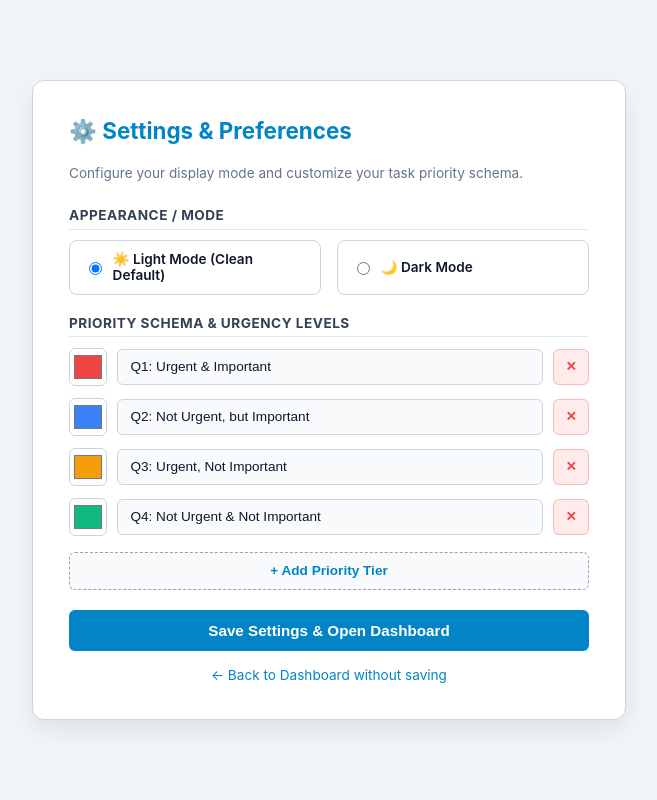
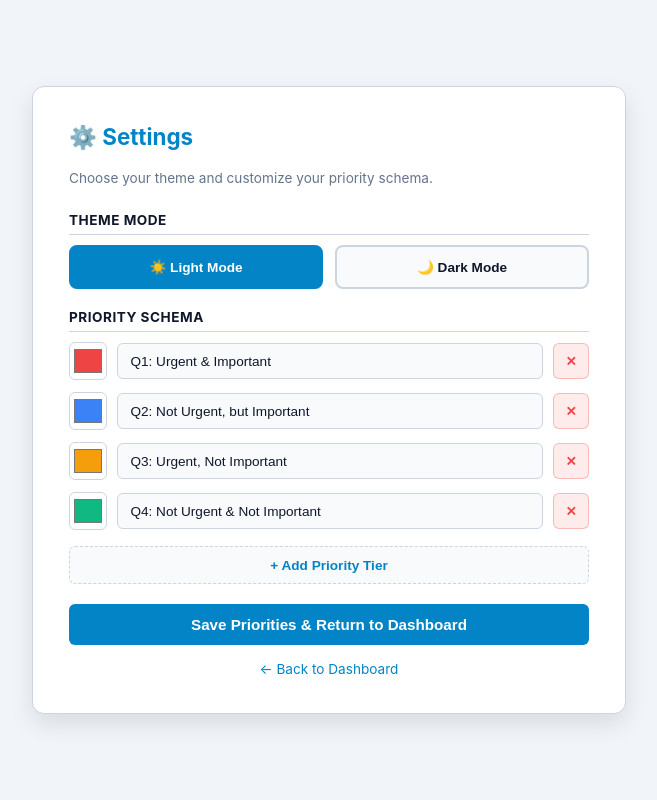
Before and after one commit to dynamixAI/priority-planner-app, a Flask app: page /settings in a window 1280 px wide. Shown: the whole page, without its empty margins (311-968 px from the left). Run offline with Flask 3, Linux system fonts and the light colour scheme; the visitor is signed in with stand-in values (Sample User, id 1); data comes from the database, SQL or seed files in the repository.

Commit message:
Add instant theme toggle, card click details modal, clean settings label, and calendar popout

```diff
--- a/app.py
+++ b/app.py
@@ -190,6 +190,17 @@ def logout():
     session.clear()
     return redirect(url_for("home"))
 
+@app.route("/api/theme", methods=["POST"])
+def update_theme():
+    if "user_id" not in session:
+        return jsonify({"error": "Unauthorized"}), 401
+    data = request.get_json()
+    new_theme = data.get("theme", "light")
+    with get_db() as conn:
+        conn.execute("UPDATE users SET theme = ? WHERE id = ?", (new_theme, session["user_id"]))
+        conn.commit()
+    return jsonify({"status": "success", "theme": new_theme})
+
 @app.route("/settings", methods=["GET", "POST"])
 @app.route("/priority-setup", methods=["GET", "POST"])
 def priority_setup():
@@ -200,7 +211,6 @@ def priority_setup():
     if request.method == "POST":
         labels = request.form.getlist("labels[]")
         colors = request.form.getlist("colors[]")
-        theme = request.form.get("theme", "light")
 
         new_priorities = []
         for i, (label, color) in enumerate(zip(labels, colors)):
@@ -216,10 +226,7 @@ def priority_setup():
             new_priorities = DEFAULT_PRIORITIES
 
         with get_db() as conn:
-            conn.execute(
-                "UPDATE users SET priorities_json = ?, theme = ? WHERE id = ?",
-                (json.dumps(new_priorities), theme, user_id)
-            )
+            conn.execute("UPDATE users SET priorities_json = ? WHERE id = ?", (json.dumps(new_priorities), user_id))
             conn.commit()
         return redirect(url_for("dashboard"))
 
@@ -296,7 +303,6 @@ def add_task():
         return jsonify({"error": "Unauthorized"}), 401
     data = request.get_json()
     time_val = data.get("time", "09:00")
-    # Clean time format to HH:MM
     if len(time_val) == 4:
         time_val = "0" + time_val
 
--- a/templates/priority_setup.html
+++ b/templates/priority_setup.html
@@ -1,13 +1,35 @@
 <!DOCTYPE html>
-<html lang="en">
+<html lang="en" data-theme="{{ theme }}">
 <head>
   <meta charset="UTF-8">
-  <title>Settings & Preferences | Priority Planner</title>
+  <title>Settings | Priority Planner</title>
   <style>
+    :root {
+      --bg: #f1f5f9;
+      --card-bg: #ffffff;
+      --text: #0f172a;
+      --border: #cbd5e1;
+      --subtext: #64748b;
+      --input-bg: #f8fafc;
+      --primary: #0284c7;
+      --primary-hover: #0369a1;
+    }
+
+    [data-theme="dark"] {
+      --bg: #0f172a;
+      --card-bg: #1e293b;
+      --text: #f8fafc;
+      --border: #334155;
+      --subtext: #94a3b8;
+      --input-bg: #0f172a;
+      --primary: #38bdf8;
+      --primary-hover: #0284c7;
+    }
+
     body {
       font-family: -apple-system, BlinkMacSystemFont, "Segoe UI", Roboto, sans-serif;
-      background: #f1f5f9;
-      color: #0f172a;
+      background: var(--bg);
+      color: var(--text);
       margin: 0;
       display: flex;
       align-items: center;
@@ -15,68 +37,82 @@
       min-height: 100vh;
       padding: 1.5rem;
       box-sizing: border-box;
+      transition: background 0.15s ease, color 0.15s ease;
     }
     .card {
-      background: #ffffff;
+      background: var(--card-bg);
       padding: 2.25rem;
       border-radius: 12px;
       width: 520px;
-      box-shadow: 0 10px 25px rgba(0,0,0,0.08);
-      border: 1px solid #cbd5e1;
+      box-shadow: 0 10px 25px rgba(0,0,0,0.1);
+      border: 1px solid var(--border);
     }
-    h2 { margin-top: 0; color: #0284c7; font-size: 1.4rem; }
-    p { font-size: 0.85rem; color: #64748b; line-height: 1.4; margin-bottom: 1.5rem; }
+    h2 { margin-top: 0; color: var(--primary); font-size: 1.4rem; }
+    p { font-size: 0.85rem; color: var(--subtext); line-height: 1.4; margin-bottom: 1.5rem; }
 
     .section-title {
       font-size: 0.85rem;
       font-weight: bold;
       text-transform: uppercase;
       letter-spacing: 0.5px;
-      color: #334155;
+      color: var(--text);
       margin-top: 1.25rem;
       margin-bottom: 0.65rem;
-      border-bottom: 1px solid #e2e8f0;
+      border-bottom: 1px solid var(--border);
       padding-bottom: 0.35rem;
     }
 
-    /* Theme Option Radio */
-    .theme-options { display: flex; gap: 1rem; margin-bottom: 1rem; }
-    .theme-label {
-      flex: 1;
+    /* Instant Theme Switch Buttons */
+    .theme-toggle-group {
+      display: grid;
+      grid-template-columns: 1fr 1fr;
+      gap: 0.75rem;
+      margin-bottom: 1.25rem;
+    }
+    .theme-btn {
+      padding: 0.75rem 1rem;
+      border-radius: 8px;
+      border: 2px solid var(--border);
+      background: var(--input-bg);
+      color: var(--text);
+      cursor: pointer;
+      font-weight: 600;
+      font-size: 0.85rem;
       display: flex;
       align-items: center;
+      justify-content: center;
       gap: 0.5rem;
-      padding: 0.65rem 0.85rem;
-      border: 1px solid #cbd5e1;
-      border-radius: 8px;
-      cursor: pointer;
-      font-size: 0.85rem;
-      font-weight: 600;
+      transition: all 0.15s ease;
     }
-    .theme-label:hover { border-color: #0284c7; }
+    .theme-btn:hover { border-color: var(--primary); }
+    .theme-btn.active {
+      border-color: var(--primary);
+      background: var(--primary);
+      color: #ffffff;
+    }
 
     .priority-list { display: flex; flex-direction: column; gap: 0.75rem; margin-bottom: 1rem; }
     .priority-row { display: flex; align-items: center; gap: 0.65rem; }
 
     input[type="color"] {
-      border: 1px solid #cbd5e1;
+      border: 1px solid var(--border);
       width: 38px;
       height: 38px;
       border-radius: 6px;
       cursor: pointer;
       padding: 2px;
-      background: #fff;
+      background: var(--card-bg);
     }
     input[type="text"] {
       flex: 1;
       padding: 0.6rem 0.75rem;
       border-radius: 6px;
-      border: 1px solid #cbd5e1;
-      background: #f8fafc;
-      color: #0f172a;
+      border: 1px solid var(--border);
+      background: var(--input-bg);
+      color: var(--text);
       font-size: 0.85rem;
     }
-    input[type="text"]:focus { outline: none; border-color: #0284c7; }
+    input[type="text"]:focus { outline: none; border-color: var(--primary); }
 
     .btn-delete {
       background: rgba(239, 68, 68, 0.1);
@@ -94,9 +130,9 @@
     .btn-delete:hover { background: rgba(239, 68, 68, 0.2); }
 
     .btn-add {
-      background: #f8fafc;
-      border: 1px dashed #94a3b8;
-      color: #0284c7;
+      background: var(--input-bg);
+      border: 1px dashed var(--border);
+      color: var(--primary);
       width: 100%;
       padding: 0.65rem;
       border-radius: 6px;
@@ -105,45 +141,43 @@
       font-weight: 600;
       margin-bottom: 1.25rem;
     }
-    .btn-add:hover { border-color: #0284c7; background: #f0f9ff; }
+    .btn-add:hover { border-color: var(--primary); }
 
     .btn-save {
       width: 100%;
       padding: 0.75rem;
       border-radius: 6px;
-      background: #0284c7;
+      background: var(--primary);
       color: #fff;
       font-weight: bold;
       border: none;
       cursor: pointer;
       font-size: 0.95rem;
     }
-    .btn-save:hover { background: #0369a1; }
+    .btn-save:hover { background: var(--primary-hover); }
     .back-link { text-align: center; margin-top: 1rem; font-size: 0.85rem; }
-    .back-link a { color: #0284c7; text-decoration: none; }
+    .back-link a { color: var(--primary); text-decoration: none; }
   </style>
 </head>
 <body>
   <div class="card">
-    <h2>⚙️ Settings & Preferences</h2>
-    <p>Configure your display mode and customize your task priority schema.</p>
+    <h2>⚙️ Settings</h2>
+    <p>Choose your theme and customize your priority schema.</p>
 
+    <!-- Instant Theme Selector -->
+    <div class="section-title">Theme Mode</div>
+    <div class="theme-toggle-group">
+      <button type="button" class="theme-btn {% if theme != 'dark' %}active{% endif %}" id="btnThemeLight" onclick="setInstantTheme('light')">
+        ☀️ Light Mode
+      </button>
+      <button type="button" class="theme-btn {% if theme == 'dark' %}active{% endif %}" id="btnThemeDark" onclick="setInstantTheme('dark')">
+        🌙 Dark Mode
+      </button>
+    </div>
+
+    <!-- Priority Urgency Schema -->
     <form method="POST">
-      <!-- Theme Selection -->
-      <div class="section-title">Appearance / Mode</div>
-      <div class="theme-options">
-        <label class="theme-label">
-          <input type="radio" name="theme" value="light" {% if theme == 'light' %}checked{% endif %}>
-          ☀️ Light Mode (Clean Default)
-        </label>
-        <label class="theme-label">
-          <input type="radio" name="theme" value="dark" {% if theme == 'dark' %}checked{% endif %}>
-          🌙 Dark Mode
-        </label>
-      </div>
-
-      <!-- Priority Schema -->
-      <div class="section-title">Priority Schema & Urgency Levels</div>
+      <div class="section-title">Priority Schema</div>
       <div class="priority-list" id="priorityList">
         {% for p in priorities %}
         <div class="priority-row">
@@ -155,12 +189,35 @@
       </div>
 
       <button type="button" class="btn-add" onclick="addRow()">+ Add Priority Tier</button>
-      <button type="submit" class="btn-save">Save Settings & Open Dashboard</button>
+      <button type="submit" class="btn-save">Save Priorities & Return to Dashboard</button>
     </form>
-    <div class="back-link"><a href="/dashboard">← Back to Dashboard without saving</a></div>
+    <div class="back-link"><a href="/dashboard">← Back to Dashboard</a></div>
   </div>
 
   <script>
+    // Live theme switcher: applies to DOM immediately and persists to DB
+    function setInstantTheme(mode) {
+      document.documentElement.setAttribute('data-theme', mode);
+      localStorage.setItem('planner-theme', mode);
+
+      document.getElementById('btnThemeLight').classList.toggle('active', mode === 'light');
+      document.getElementById('btnThemeDark').classList.toggle('active', mode === 'dark');
+
+      fetch('/api/theme', {
+        method: 'POST',
+        headers: { 'Content-Type': 'application/json' },
+        body: JSON.stringify({ theme: mode })
+      });
+    }
+
+    // Apply stored preference instantly on load
+    const savedTheme = localStorage.getItem('planner-theme');
+    if (savedTheme) {
+      document.documentElement.setAttribute('data-theme', savedTheme);
+      document.getElementById('btnThemeLight').classList.toggle('active', savedTheme === 'light');
+      document.getElementById('btnThemeDark').classList.toggle('active', savedTheme === 'dark');
+    }
+
     function removeRow(btn) {
       const list = document.getElementById('priorityList');
       if (list.children.length <= 1) {
@@ -175,7 +232,7 @@
       const row = document.createElement('div');
       row.className = 'priority-row';
       row.innerHTML = `
-        <input type="color" name="colors[]" value="#3b82f6">
+        <input type="color" name="colors[]" value="#38bdf8">
         <input type="text" name="labels[]" placeholder="Custom Priority" required>
         <button type="button" class="btn-delete" onclick="removeRow(this)" title="Delete tier">✕</button>
       `;
```
Also changed, not shown: templates/dashboard.html (+92 -13 lines).
